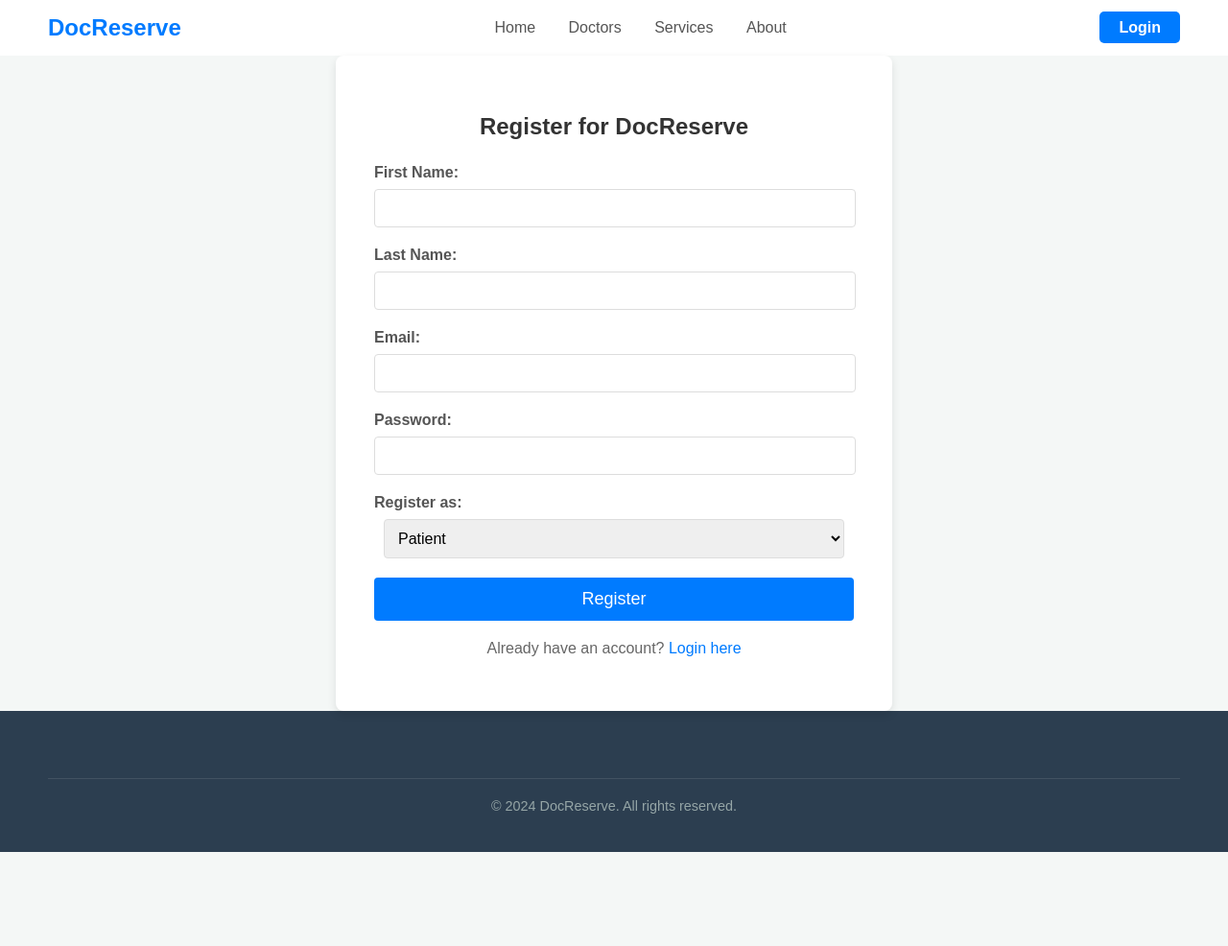
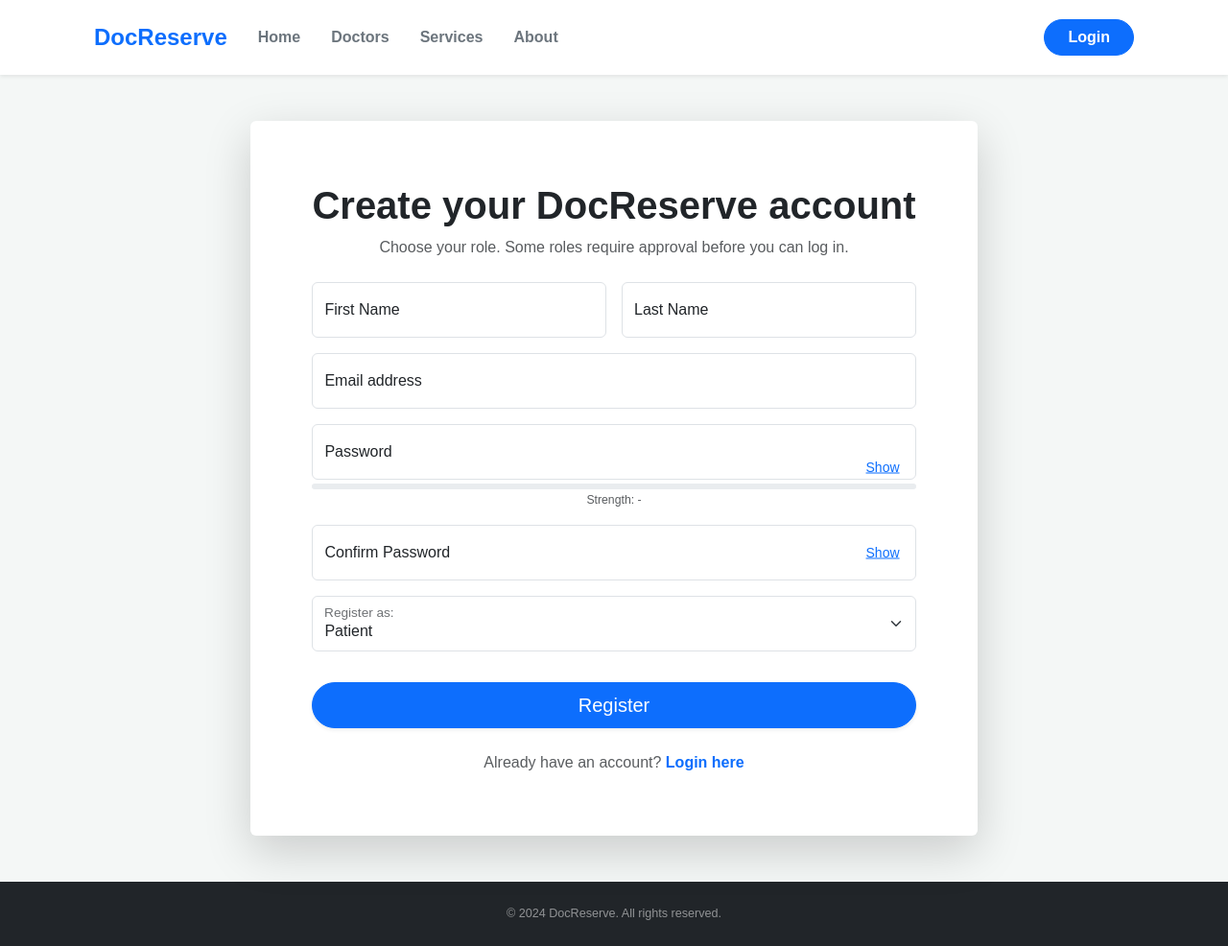
Before and after one commit to mohan13krishna/DocReserve, a plain HTML site: page Frontend/register.html in a window 1280 px wide. Shown: the whole page at 96% size. Before the commit the page ends 888 px from the top, so only its background shows below. Drawn offline with nearby package versions, Linux system fonts and the light colour scheme.

Commit message:
Update register.html

```diff
--- a/Frontend/register.html
+++ b/Frontend/register.html
@@ -4,70 +4,119 @@
     <meta charset="UTF-8">
     <meta name="viewport" content="width=device-width, initial-scale=1.0">
     <title>Register - DocReserve</title>
+    <link href="https://cdn.jsdelivr.net/npm/bootstrap@5.3.3/dist/css/bootstrap.min.css" rel="stylesheet" integrity="sha384-QWTKZyjpPEjISv5WaRU9OFeRpok6YctnYmDr5pNlyT2bRjXh0JMhjY6hW+ALEwIH" crossorigin="anonymous">
+    <link rel="stylesheet" href="https://cdn.jsdelivr.net/npm/bootstrap-icons@1.11.3/font/bootstrap-icons.min.css">
     <link rel="stylesheet" href="css/style.css">
+    <link rel="stylesheet" href="css/register.css">
 </head>
-<body>
-    <header class="main-header">
-        <div class="logo">DocReserve</div>
-        <nav class="main-nav">
-            <a href="/">Home</a>
-            <a href="/doctors.html">Doctors</a>
-            <a href="/services.html">Services</a>
-            <a href="/about.html">About</a>
+<body class="d-flex flex-column min-vh-100 register-page-bg">
+    <header class="main-header navbar navbar-expand-lg bg-white shadow-sm py-3">
+        <div class="container-fluid px-md-5">
+            <a class="navbar-brand logo fs-4 fw-bold text-primary" href="./index.html">DocReserve</a>
+            <button class="navbar-toggler" type="button" data-bs-toggle="collapse" data-bs-target="#navbarNav" aria-controls="navbarNav" aria-expanded="false" aria-label="Toggle navigation">
+                <span class="navbar-toggler-icon"></span>
+            </button>
+            <div class="collapse navbar-collapse justify-content-end" id="navbarNav">
+                <nav class="navbar-nav me-auto mb-2 mb-lg-0">
+                    <a class="nav-link text-secondary fw-semibold mx-2" href="./index.html">Home</a>
+                    <a class="nav-link text-secondary fw-semibold mx-2" href="./doctors.html">Doctors</a>
+                    <a class="nav-link text-secondary fw-semibold mx-2" href="./services.html">Services</a>
+                    <a class="nav-link text-secondary fw-semibold mx-2" href="./about.html">About</a>
                 </nav>
-        <div class="auth-buttons">
-            <a href="/login.html" class="button primary">Login</a>
+                <div class="d-flex auth-buttons">
+                    <a href="./login.html" class="btn btn-primary px-4 fw-semibold rounded-pill">Login</a>
+                </div>
+            </div>
         </div>
     </header>
 
-    <div class="register-container">
-        <div class="register-box">
-            <h2>Register for DocReserve</h2>
-            <div id="register-message" class="message hidden"></div>
+    <main class="d-flex align-items-center justify-content-center flex-grow-1 py-5">
+        <div class="card shadow-lg p-4 p-md-5 register-box-card border-0">
+            <div class="card-body text-center">
+                <h2 class="card-title fw-bold text-dark mb-2 display-6">Create your DocReserve account</h2>
+                <p class="text-muted mb-4">Choose your role. Some roles require approval before you can log in.</p>
+                <div id="register-message" class="alert hidden" role="alert"></div>
                 <form id="register-form">
-                <label for="first_name">First Name:</label>
-                <input type="text" id="first_name" name="first_name" required>
+                    <div class="row g-3 mb-3">
+                        <div class="col-md-6">
+                            <div class="form-floating">
+                                <input type="text" class="form-control" id="first_name" name="first_name" placeholder="First Name" required>
+                                <label for="first_name">First Name</label>
+                            </div>
+                        </div>
+                        <div class="col-md-6">
+                            <div class="form-floating">
+                                <input type="text" class="form-control" id="last_name" name="last_name" placeholder="Last Name" required>
+                                <label for="last_name">Last Name</label>
+                            </div>
+                        </div>
+                    </div>
 
-                <label for="last_name">Last Name:</label>
-                <input type="text" id="last_name" name="last_name" required>
+                    <div class="form-floating mb-3">
+                        <input type="email" class="form-control" id="email" name="email" placeholder="name@example.com" required>
+                        <label for="email">Email address</label>
+                    </div>
 
-                <label for="email">Email:</label>
-                <input type="email" id="email" name="email" required>
+                    <div class="form-floating mb-3 position-relative">
+                        <input type="password" class="form-control" id="password" name="password" placeholder="Password" required>
+                        <label for="password">Password</label>
+                        <button type="button" class="btn btn-sm btn-link position-absolute top-50 end-0 translate-middle-y me-2" id="toggle-password" tabindex="-1">Show</button>
+                        <div class="form-text mt-1">
+                            <div class="progress" style="height:6px;">
+                                <div id="password-strength-bar" class="progress-bar" role="progressbar" style="width:0%"></div>
+                            </div>
+                            <small id="password-strength-text" class="text-muted">Strength: -</small>
+                        </div>
+                    </div>
 
-                <label for="password">Password:</label>
-                <input type="password" id="password" name="password" required>
+                    <div class="form-floating mb-3 position-relative">
+                        <input type="password" class="form-control" id="confirm_password" name="confirm_password" placeholder="Confirm Password" required>
+                        <label for="confirm_password">Confirm Password</label>
+                        <button type="button" class="btn btn-sm btn-link position-absolute top-50 end-0 translate-middle-y me-2" id="toggle-confirm" tabindex="-1">Show</button>
+                    </div>
 
-                <label for="role">Register as:</label>
-                <select id="role" name="role" required>
+                    <div class="form-floating mb-3">
+                        <select class="form-select" id="role" name="role" required>
                             <option value="user">Patient</option>
                             <option value="doctor">Doctor</option>
                             <option value="hospital_admin">Hospital Admin</option>
                         </select>
+                        <label for="role">Register as:</label>
+                    </div>
+                    <div id="role-help" class="text-start small text-muted mb-3"></div>
 
                     <div id="doctor-fields" class="hidden">
-                    <label for="doctor_registration_id">Doctor Registration ID:</label>
-                    <input type="text" id="doctor_registration_id" name="doctor_registration_id">
-                    <label for="doctor_hospital_id">Hospital ID (Optional, can be set by Admin):</label>
-                    <input type="text" id="doctor_hospital_id" name="doctor_hospital_id">
+                        <div class="form-floating mb-3">
+                            <input type="text" class="form-control" id="doctor_registration_id" name="doctor_registration_id" placeholder="Doctor Registration ID">
+                            <label for="doctor_registration_id">Doctor Registration ID (required for Doctors)</label>
+                        </div>
+                        <div class="form-floating mb-3">
+                            <input type="text" class="form-control" id="doctor_hospital_id" name="doctor_hospital_id" placeholder="Hospital ID (required)">
+                            <label for="doctor_hospital_id">Hospital ID (required for Doctors)</label>
+                        </div>
                     </div>
 
                     <div id="hospital-admin-fields" class="hidden">
-                    <label for="hospital_id">Hospital ID:</label>
-                    <input type="text" id="hospital_id" name="hospital_id">
-                </div>
-
-                <button type="submit">Register</button>
-            </form>
-            <p>Already have an account? <a href="/login.html">Login here</a></p>
+                        <div class="form-floating mb-3">
+                            <input type="text" class="form-control" id="hospital_id" name="hospital_id" placeholder="Hospital ID">
+                            <label for="hospital_id">Hospital ID (required for Hospital Admins)</label>
                         </div>
                     </div>
 
-    <footer class="main-footer">
-        <div class="copyright">
-            &copy; 2024 DocReserve. All rights reserved.
+                    <button type="submit" class="btn btn-primary btn-lg w-100 rounded-pill shadow-sm mt-3">Register</button>
+                </form>
+                <p class="mt-4 mb-0 text-muted fs-6">Already have an account? <a href="./login.html" class="text-primary fw-bold text-decoration-none">Login here</a></p>
+            </div>
+        </div>
+    </main>
+
+    <footer class="main-footer bg-dark text-white-50 py-4 mt-auto">
+        <div class="container text-center">
+            <p class="small mb-0">&copy; 2024 DocReserve. All rights reserved.</p>
         </div>
     </footer>
 
+    <script src="https://cdn.jsdelivr.net/npm/bootstrap@5.3.3/dist/js/bootstrap.bundle.min.js" integrity="sha384-YvpcrYf0tY3lHB60NNkmXc5s9fDVZLESaAA55NDzOxhy9GkcIdslK1eN7N6jIeHz" crossorigin="anonymous"></script>
     <script src="js/register.js"></script>
 </body>
 </html>
```
Lines whose indentation alone changed are shown as unchanged.
